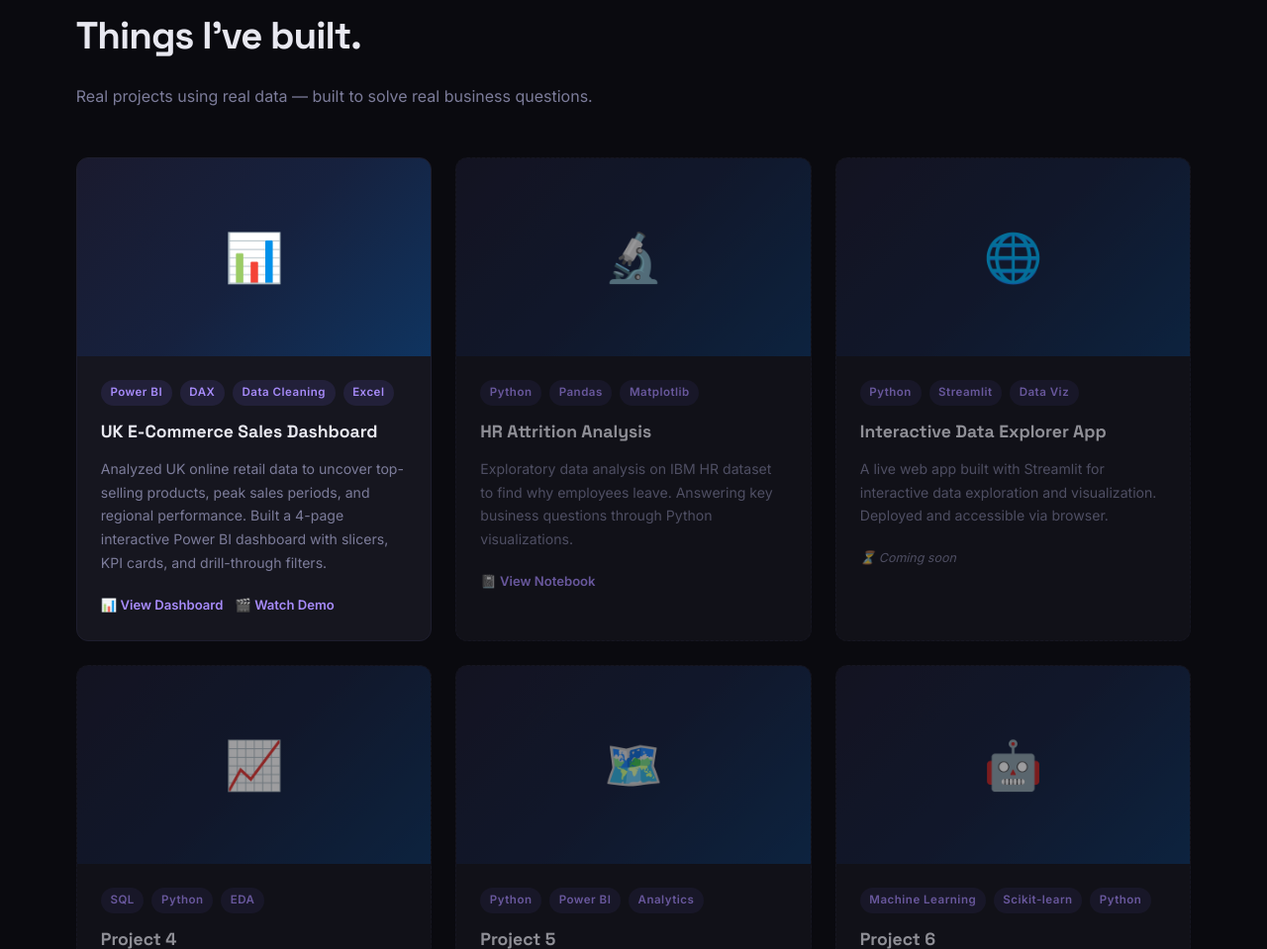
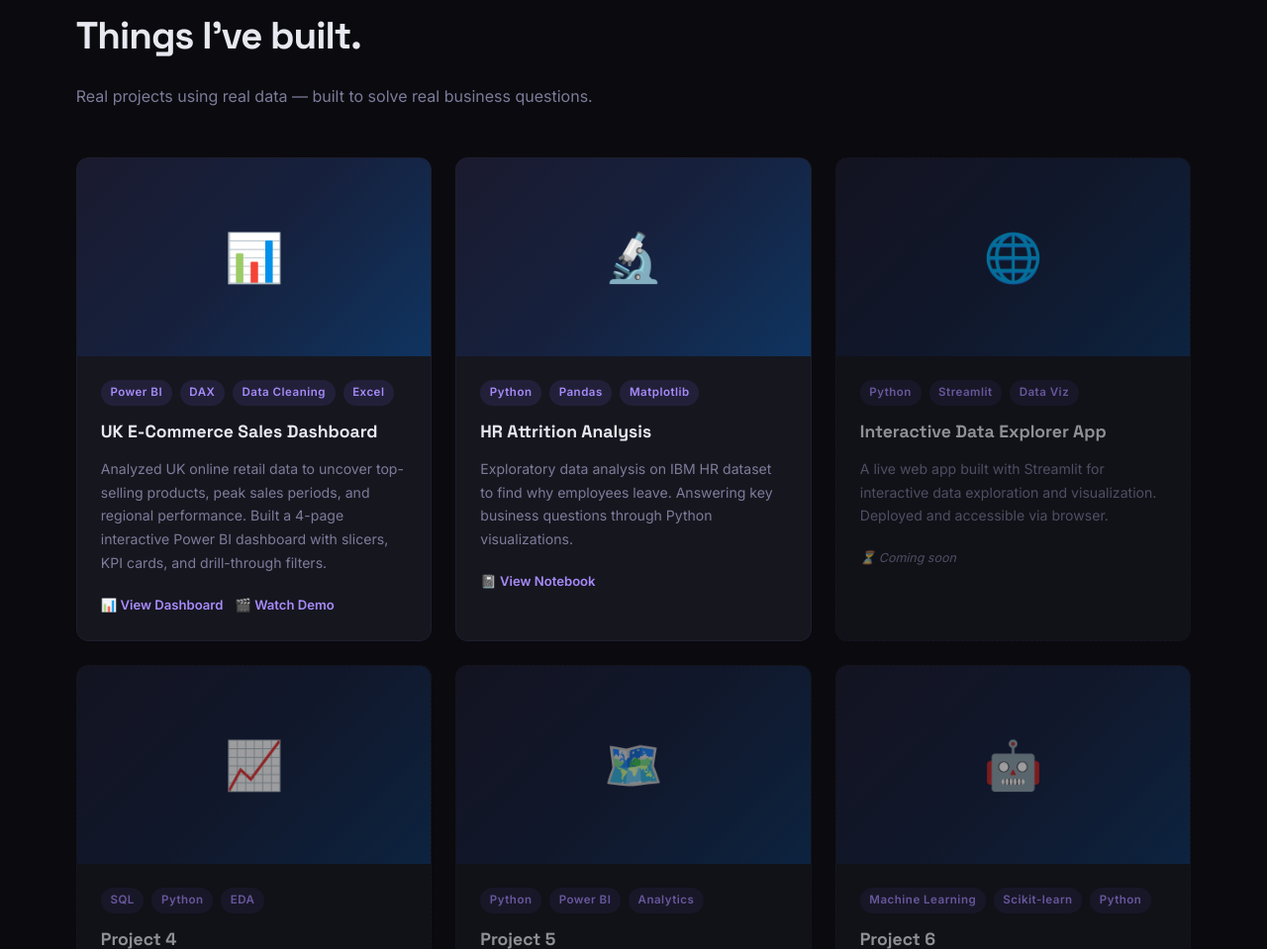
Before and after one commit to mubeenadeem/mubeenadeem.github.io, a website built with Parcel: page index.html in a window 1280 px wide. Shown: the part 2450-3409 px from the top of the page at 99% size. Built offline with nearby package versions, Linux system fonts and the light colour scheme.

Commit message:
Update index.html

```diff
--- a/index.html
+++ b/index.html
@@ -504,7 +504,7 @@
           </div>
         </div>
 
-        <div class="project-card" style="border-style: dashed; opacity: 0.6;">
+        <div class="project-card">
           <div class="project-img">🔬</div>
           <div class="project-body">
             <div class="project-tags">
```
